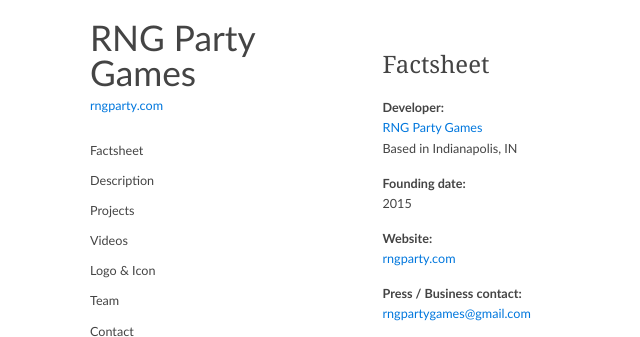
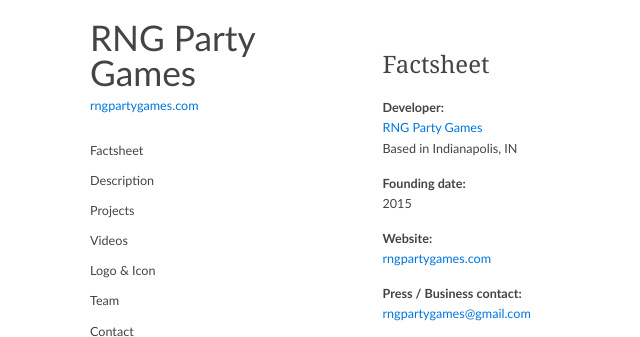
Before and after one commit to RNG-Party-Games/rng-party-games.github.io, a plain HTML site: page press/index.html in a window 1280 px wide. Shown: the top 337 px of the page, 0-640 px from the left. Drawn offline with Linux system fonts and the light colour scheme.

Commit message:
update all site links

```diff
--- a/press/index.html
+++ b/press/index.html
@@ -21,7 +21,7 @@
         </h1>
 
         <aside class="nav__subtitle">
-          <a href="https://rngparty.com/">rngparty.com</a>
+          <a href="https://rngpartygames.com/">rngpartygames.com</a>
         </aside>
 
         <div class="nav__toggle" id="hamburger">
@@ -97,7 +97,7 @@
 
                 <dt>Website:</dt>
                 <dd>
-                  <a href="https://rngparty.com/">rngparty.com</a>
+                  <a href="https://rngpartygames.com/">rngpartygames.com</a>
                 </dd>
 
                 <dt>Press / Business contact:</dt>
```
Also changed, not shown: press/backspace_bouken/index.html (+1 -1 lines).
